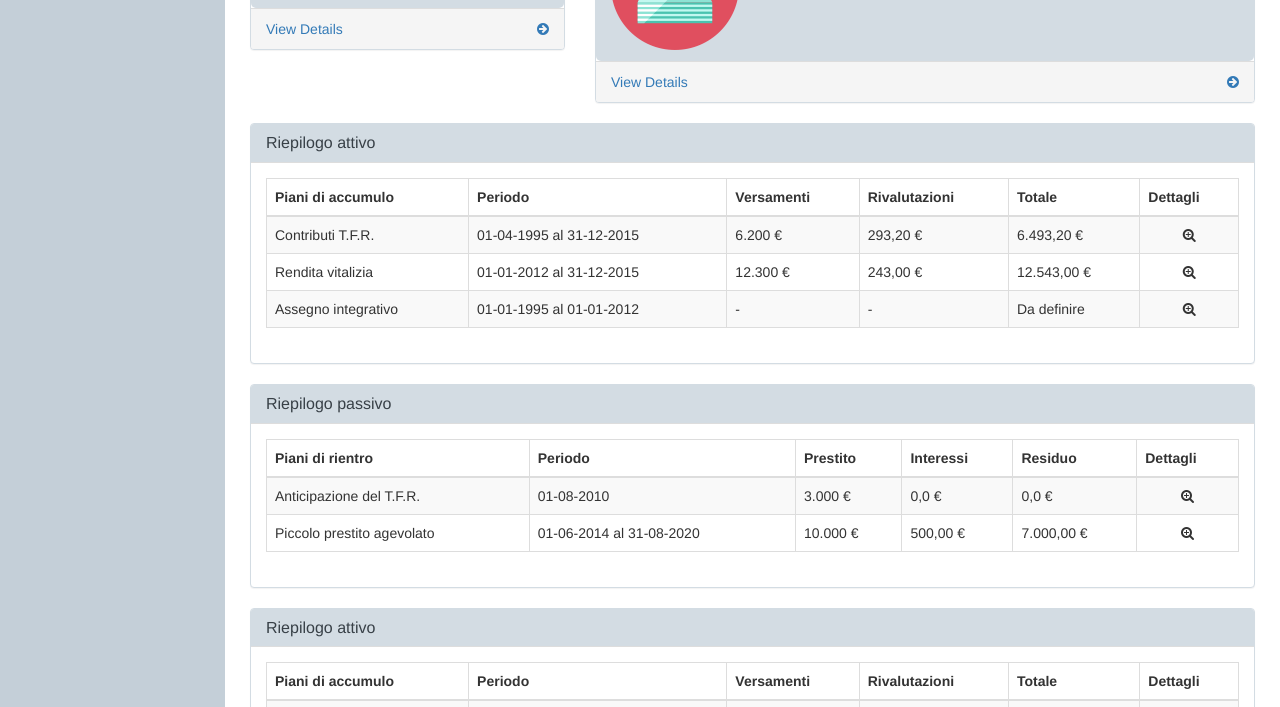
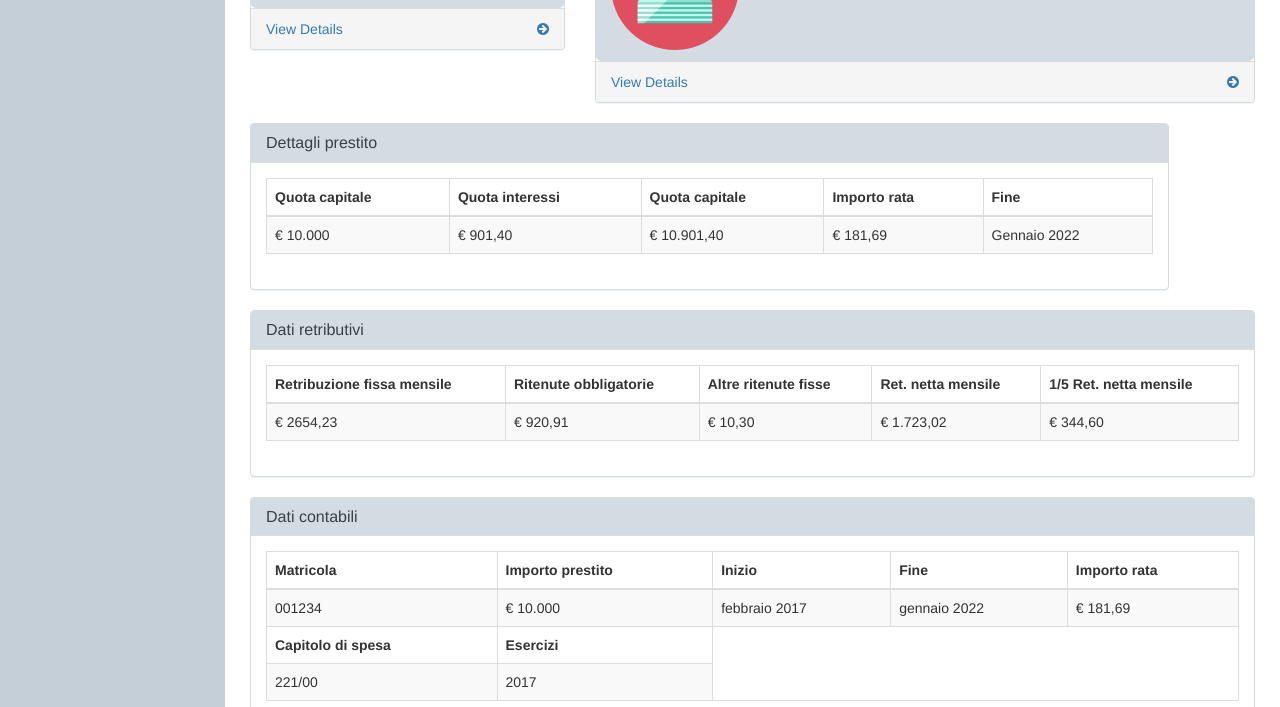
Before and after one commit to marta-marongiu/fitq, a plain HTML site: page index.html in a window 1280 px wide. Shown: the part 245-952 px from the top of the page. Drawn offline with Linux system fonts and the light colour scheme.

Commit message:
contenuto tabelle

```diff
--- a/index.html
+++ b/index.html
@@ -190,48 +190,30 @@
 
 
                 <div class="row">
-                    <div class="col-lg-12">
+                    <div class="col-lg-11">
                         <div class="panel panel-default">
                             <div class="panel-heading">
-                                <h3 class="panel-title"> Riepilogo attivo</h3>
+                                <h3 class="panel-title"> Dettagli prestito</h3>
                             </div>
                             <div class="panel-body">
                                 <div class="table-responsive">
                                     <table class="table table-bordered table-hover table-striped">
                                         <thead>
                                             <tr>
-                                                <th>Piani di accumulo</th>
-                                                <th>Periodo</th>
-                                                <th>Versamenti</th>
-                                                <th>Rivalutazioni</th>
-                                                <th>Totale</th>
-                                                <th>Dettagli</th>
+                                                <th>Quota capitale</th>
+                                                <th>Quota interessi</th>
+                                                <th>Quota capitale</th>
+                                                <th>Importo rata</th>
+                                                <th>Fine</th>
                                             </tr>
                                         </thead>
                                         <tbody>
                                             <tr>
-                                                <td>Contributi T.F.R.</td>
-                                                <td>01-04-1995 al 31-12-2015</td>
-                                                <td>6.200 €</td>
-                                                <td>293,20 €</td>
-                                                <td>6.493,20 €</td>
-                                                <td class="text-center"><i class="fa fa-search-plus" aria-hidden="true"></i></td>
-                                            </tr>
-                                            <tr>
-                                                <td>Rendita vitalizia</td>
-                                                <td>01-01-2012 al 31-12-2015</td>
-                                                <td>12.300 €</td>
-                                                <td>243,00 €</td>
-                                                <td>12.543,00 €</td>
-                                                <td class="text-center"><i class="fa fa-search-plus" aria-hidden="true"></i></td>
-                                            </tr>
-                                            <tr>
-                                                <td>Assegno integrativo</td>
-                                                <td>01-01-1995 al 01-01-2012</td>
-                                                <td> - </td>
-                                                <td> - </td>
-                                                <td>Da definire</td>
-                                                <td class="text-center"><i class="fa fa-search-plus" aria-hidden="true"></i></td>
+                                                <td>€ 10.000</td>
+                                                <td>€ 901,40</td>
+                                                <td>€ 10.901,40</td>
+                                                <td>€ 181,69</td>
+                                                <td>Gennaio 2022</td>
                                             </tr>
                                         </tbody>
                                     </table>
@@ -245,37 +227,27 @@
                     <div class="col-lg-12">
                         <div class="panel panel-default">
                             <div class="panel-heading">
-                                <h3 class="panel-title"> Riepilogo passivo</h3>
+                                <h3 class="panel-title"> Dati retributivi</h3>
                             </div>
                             <div class="panel-body">
                                 <div class="table-responsive">
                                     <table class="table table-bordered table-hover table-striped">
                                         <thead>
                                             <tr>
-                                                <th>Piani di rientro</th>
-                                                <th>Periodo</th>
-                                                <th>Prestito</th>
-                                                <th>Interessi</th>
-                                                <th>Residuo</th>
-                                                <th>Dettagli</th>
+                                                <th>Retribuzione fissa mensile</th>
+                                                <th>Ritenute obbligatorie</th>
+                                                <th>Altre ritenute fisse</th>
+                                                <th>Ret. netta mensile</th>
+                                                <th>1/5 Ret. netta mensile</th>
                                             </tr>
                                         </thead>
                                         <tbody>
                                             <tr>
-                                                <td>Anticipazione del T.F.R.</td>
-                                                <td>01-08-2010</td>
-                                                <td>3.000 €</td>
-                                                <td>0,0 €</td>
-                                                <td>0,0 €</td>
-                                                <td class="text-center"><i class="fa fa-search-plus" aria-hidden="true"></i></td>
-                                            </tr>
-                                            <tr>
-                                                <td>Piccolo prestito agevolato</td>
-                                                <td>01-06-2014 al 31-08-2020</td>
-                                                <td>10.000 €</td>
-                                                <td>500,00 €</td>
-                                                <td>7.000,00 €</td>
-                                                <td class="text-center"><i class="fa fa-search-plus" aria-hidden="true"></i></td>
+                                                <td>€ 2654,23</td>
+                                                <td>€ 920,91</td>
+                                                <td>€ 10,30</td>
+                                                <td>€ 1.723,02</td>
+                                                <td>€ 344,60</td>
                                             </tr>
                                         </tbody>
                                     </table>
@@ -289,48 +261,41 @@
                     <div class="col-lg-12">
                         <div class="panel panel-default">
                             <div class="panel-heading">
-                                <h3 class="panel-title"> Riepilogo attivo</h3>
+                                <h3 class="panel-title"> Dati contabili</h3>
                             </div>
                             <div class="panel-body">
                                 <div class="table-responsive">
                                     <table class="table table-bordered table-hover table-striped">
                                         <thead>
                                             <tr>
-                                                <th>Piani di accumulo</th>
-                                                <th>Periodo</th>
-                                                <th>Versamenti</th>
-                                                <th>Rivalutazioni</th>
-                                                <th>Totale</th>
-                                                <th>Dettagli</th>
+                                                <th>Matricola</th>
+                                                <th>Importo prestito</th>
+                                                <th>Inizio</th>
+                                                <th>Fine</th>
+                                                <th>Importo rata</th>
                                             </tr>
                                         </thead>
                                         <tbody>
                                             <tr>
-                                                <td>Contributi T.F.R.</td>
-                                                <td>01-04-1995 al 31-12-2015</td>
-                                                <td>6.200 €</td>
-                                                <td>293,20 €</td>
-                                                <td>6.493,20 €</td>
-                                                <td class="text-center"><i class="fa fa-search-plus" aria-hidden="true"></i></td>
+                                                <td>001234</td>
+                                                <td>€ 10.000</td>
+                                                <td>febbraio 2017</td>
+                                                <td>gennaio 2022</td>
+                                                <td>€ 181,69</td>
                                             </tr>
                                             <tr>
-                                                <td>Rendita vitalizia</td>
-                                                <td>01-01-2012 al 31-12-2015</td>
-                                                <td>12.300 €</td>
-                                                <td>243,00 €</td>
-                                                <td>12.543,00 €</td>
-                                                <td class="text-center"><i class="fa fa-search-plus" aria-hidden="true"></i></td>
+                                                <th>Capitolo di spesa</th>
+                                                <th>Esercizi</th>
                                             </tr>
                                             <tr>
-                                                <td>Assegno integrativo</td>
-                                                <td>01-01-1995 al 01-01-2012</td>
-                                                <td> - </td>
-                                                <td> - </td>
-                                                <td>Da definire</td>
-                                                <td class="text-center"><i class="fa fa-search-plus" aria-hidden="true"></i></td>
+                                                <td>221/00</td>
+                                                <td>2017</td>
                                             </tr>
                                         </tbody>
                                     </table>
+                                    <div>
+                                        <button>conferma</button>
+                                    </div>
                                 </div>
                             </div>
                         </div>
```
